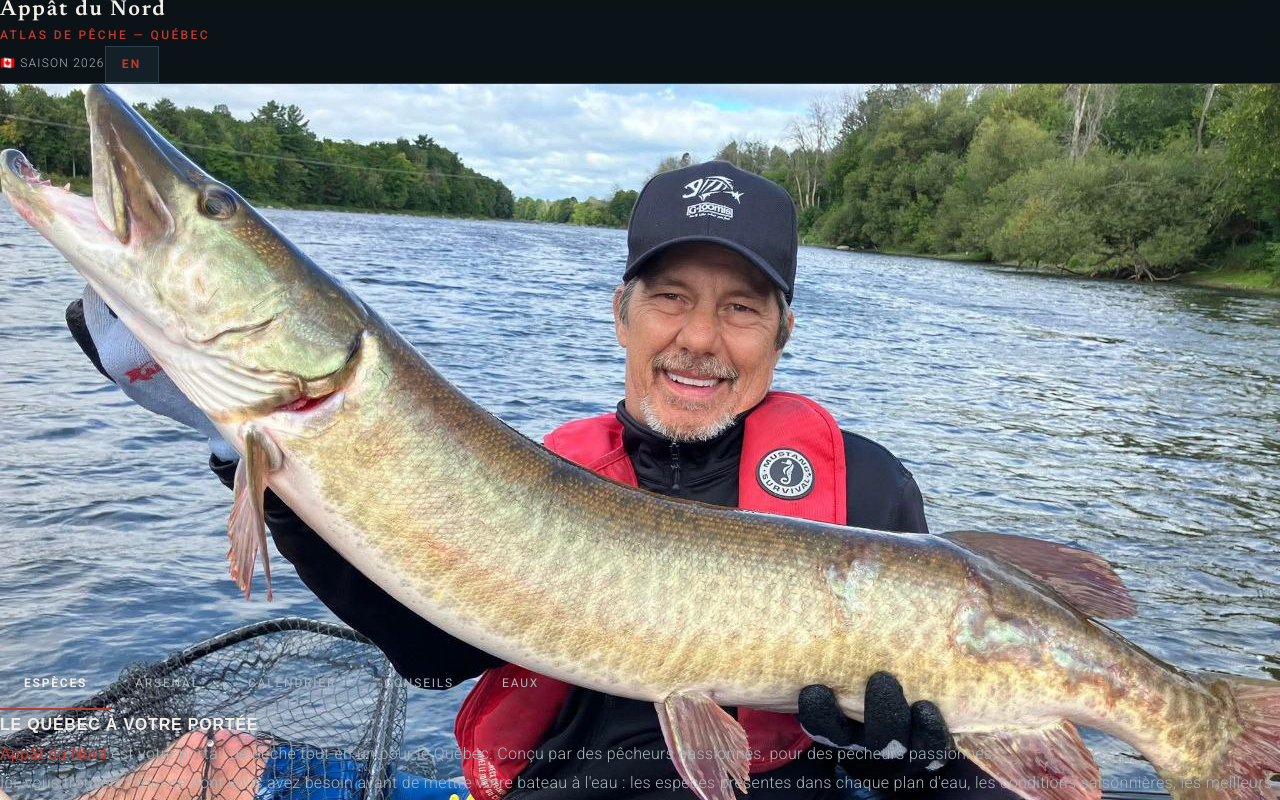
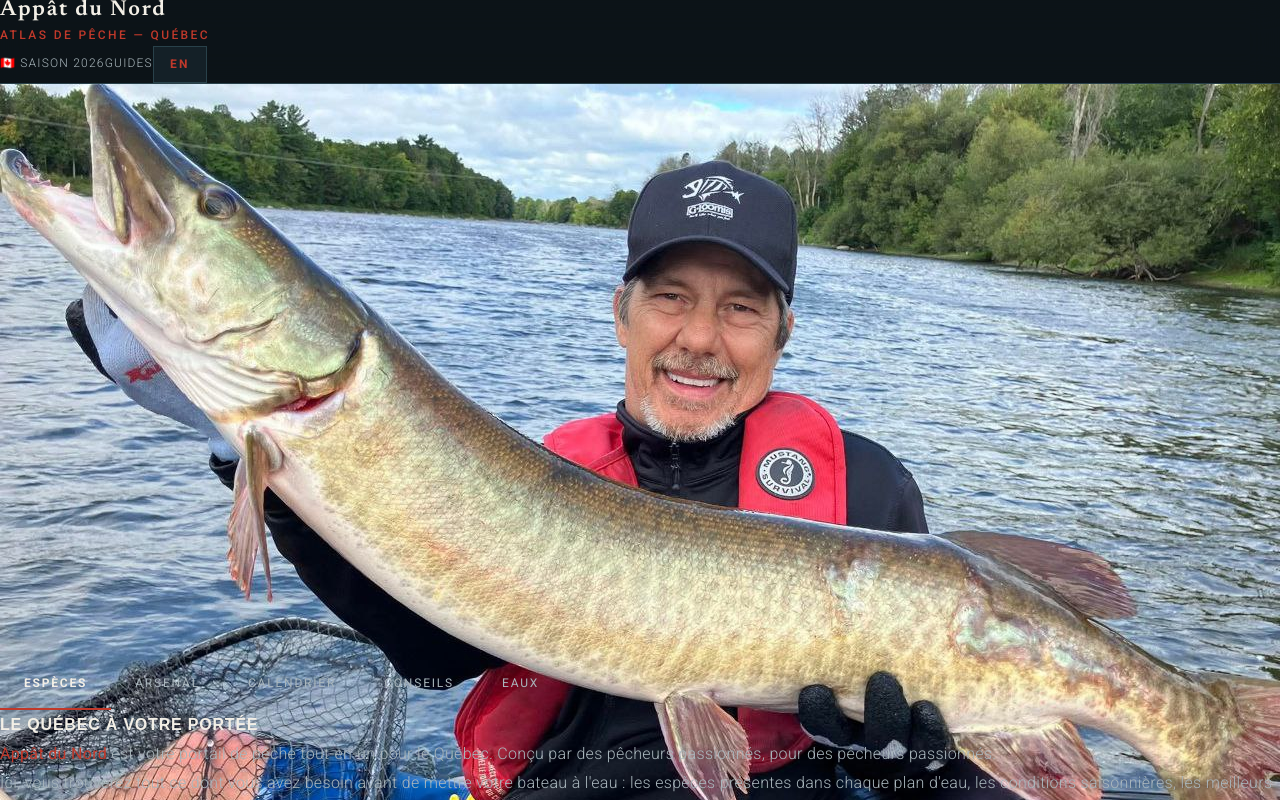
Before and after one commit to glammbox/appat-du-nord-v13, a React (Vite) app: page / in a window 1280 px wide. Shown: the top 800 px of the page. Built offline with nearby package versions, Linux system fonts and the light colour scheme.

Commit message:
BladeClaw build: appat-du-nord-v13 2026-03-22

```diff
--- a/src/components/SiteFooter.tsx
+++ b/src/components/SiteFooter.tsx
@@ -43,17 +43,18 @@ export function SiteFooter({ onSectionChange, locale }: SiteFooterProps) {
         style={{
           borderBottom: '1px solid var(--border)',
           padding: '0.85rem 1.5rem',
-          display: 'flex',
-          alignItems: 'center',
-          justifyContent: 'center',
-          flexWrap: 'wrap',
-          gap: '0.25rem 1.5rem',
+          overflowX: 'auto',
+          whiteSpace: 'nowrap',
+          WebkitOverflowScrolling: 'touch',
           background: 'var(--surface)',
         }}
       >
         {navLinks.map((link) => (
+          <span
+            key={link.section}
+            style={{ display: 'inline-block', marginRight: '1.5rem' }}
+          >
             <button
-            key={link.section}
               onClick={() => onSectionChange?.(link.section)}
               style={{
                 background: 'none',
@@ -67,12 +68,14 @@ export function SiteFooter({ onSectionChange, locale }: SiteFooterProps) {
                 textTransform: 'uppercase',
                 padding: '0.25rem 0',
                 transition: 'color 0.15s ease',
+                whiteSpace: 'nowrap',
               }}
               onMouseEnter={e => (e.currentTarget as HTMLElement).style.color = 'var(--accent)'}
               onMouseLeave={e => (e.currentTarget as HTMLElement).style.color = 'var(--muted-text)'}
             >
               {link.label}
             </button>
+          </span>
         ))}
       </nav>
 
--- a/src/components/SiteHeader.tsx
+++ b/src/components/SiteHeader.tsx
@@ -53,6 +53,24 @@ export function SiteHeader({ locale, onLocaleToggle, cartCount = 0 }: SiteHeader
           🇨🇦 {locale === 'fr' ? 'Saison 2026' : 'Season 2026'}
         </span>
 
+        {/* Guides Nav Link */}
+        <a
+          href="#guides"
+          style={{
+            fontFamily: 'Roboto, sans-serif',
+            fontSize: 'var(--eyebrow)',
+            color: 'var(--muted-text)',
+            letterSpacing: '0.1em',
+            textTransform: 'uppercase',
+            textDecoration: 'none',
+            transition: 'color 0.15s ease',
+          }}
+          onMouseEnter={e => (e.currentTarget as HTMLElement).style.color = 'var(--accent)'}
+          onMouseLeave={e => (e.currentTarget as HTMLElement).style.color = 'var(--muted-text)'}
+        >
+          {locale === 'fr' ? 'Guides' : 'Guides'}
+        </a>
+
         {/* Cart */}
         {cartCount > 0 && (
           <div style={{ position: 'relative', display: 'inline-block', cursor: 'default', color: 'var(--text)' }}>
```
Also changed, not shown: 13 other files (tests, documents, lock files or other folders). Lines whose indentation alone changed are shown as unchanged.
